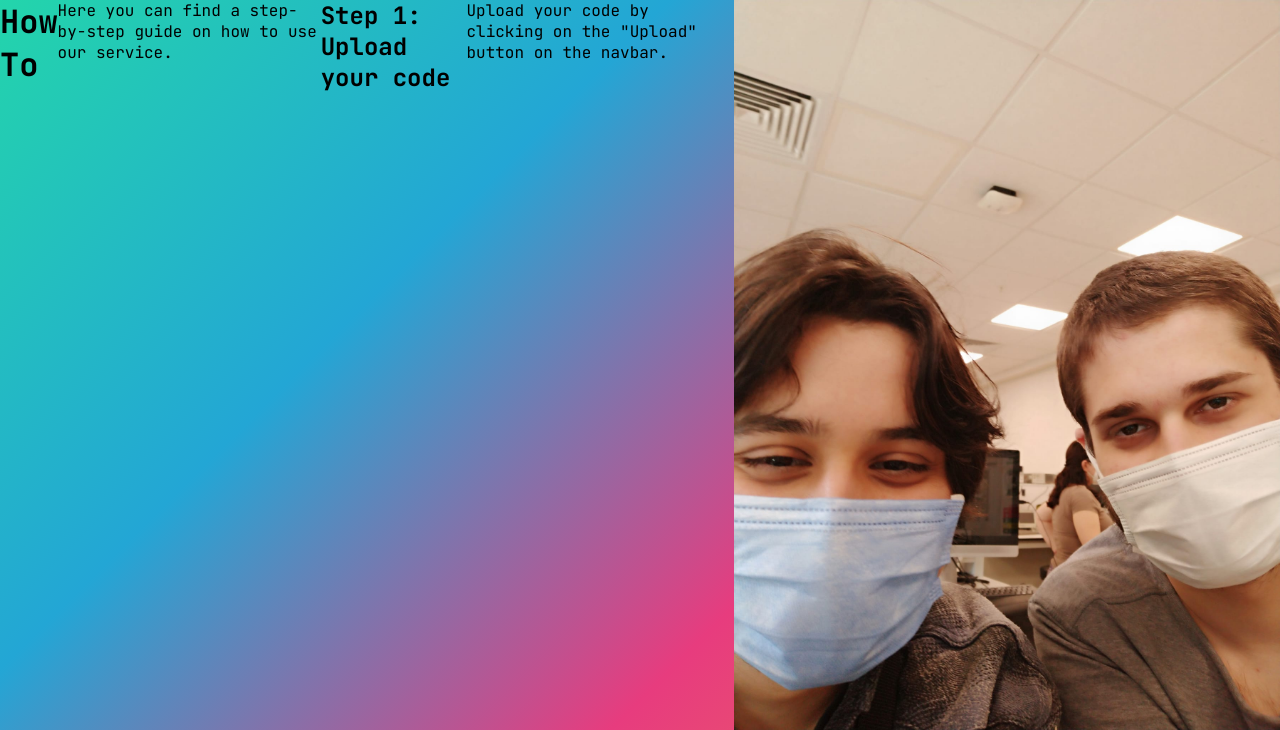
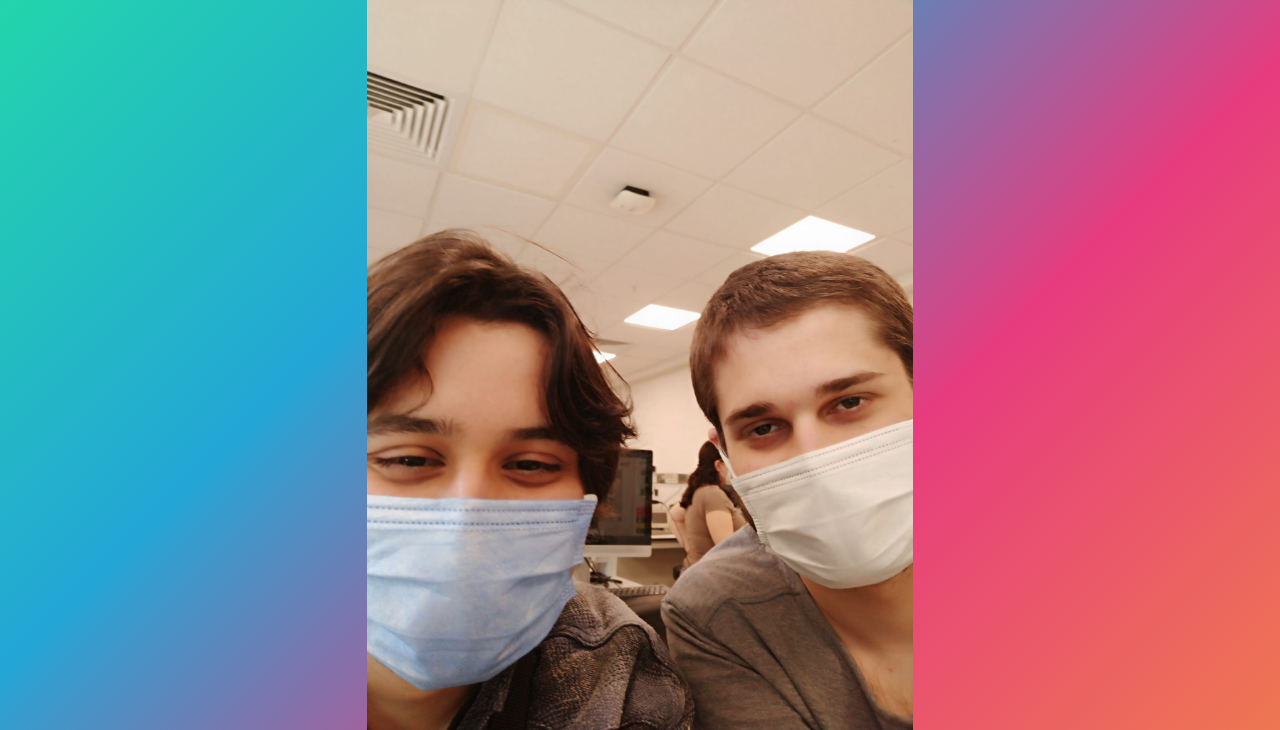
Before and after one commit to theFellandes/SourceCodeAnnotator, a Flask app: page /about in a window 1280 px wide. Shown: the part 70-800 px from the top of the page. Run offline with Flask 2, Linux system fonts and the light colour scheme; parts of the project's set-up code (start-up, migrations or seed data) failed here and were passed over.

Commit message:
Update about us

```diff
--- a/templates/about.html
+++ b/templates/about.html
@@ -3,11 +3,7 @@
 {% block content %}
 {{ super() }}
 <div class="container">
-    <div class="content">
-        <h1>How To</h1>
-        <p>Here you can find a step-by-step guide on how to use our service.</p>
-        <h2>Step 1: Upload your code</h2>
-        <p>Upload your code by clicking on the "Upload" button on the navbar.</p>
+    <div class="content" style="justify-content: center">
         <img src="{{ url_for('static', filename='aboutus.png') }}" alt="about us">
     </div>
 </div>
```
